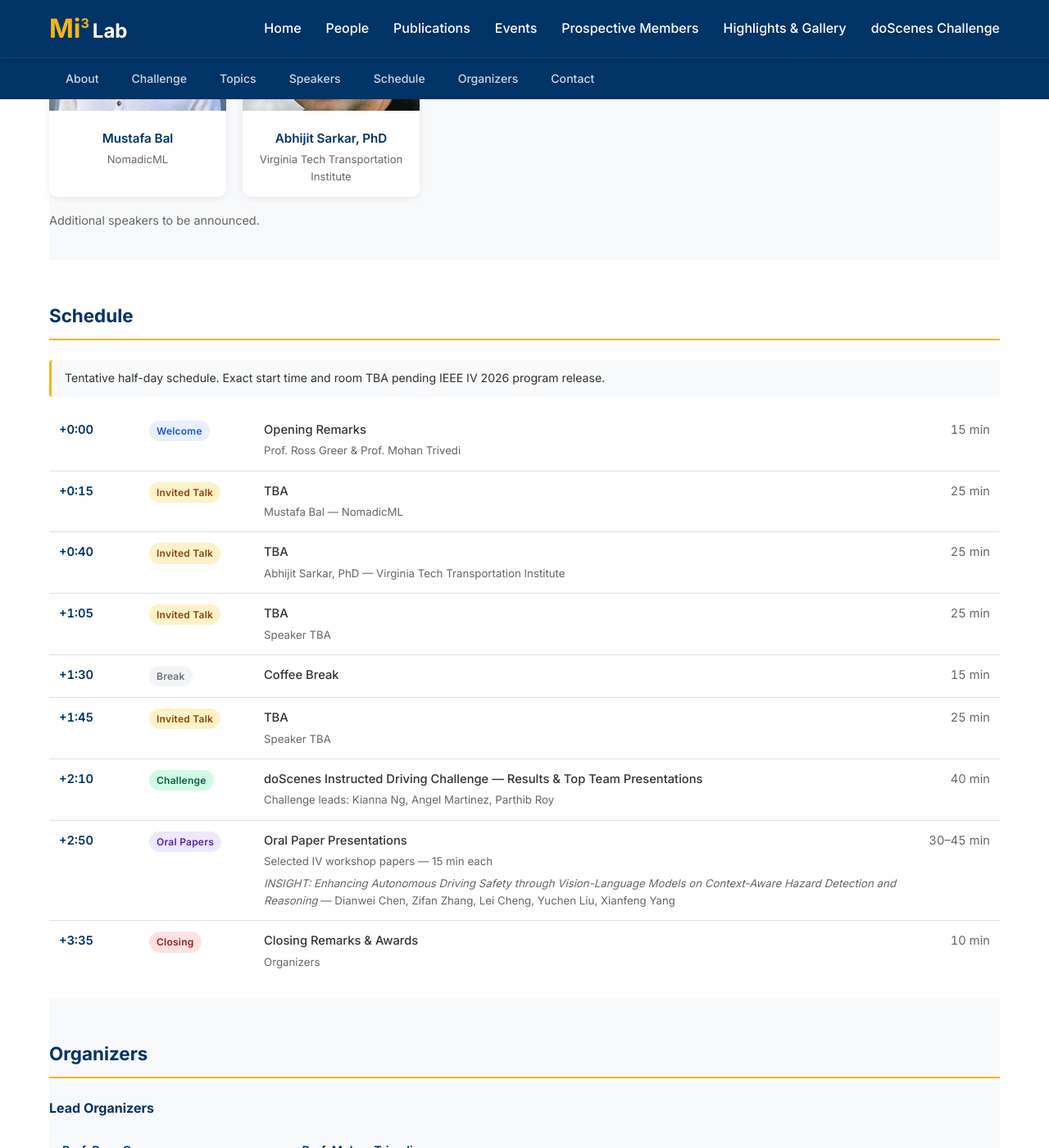
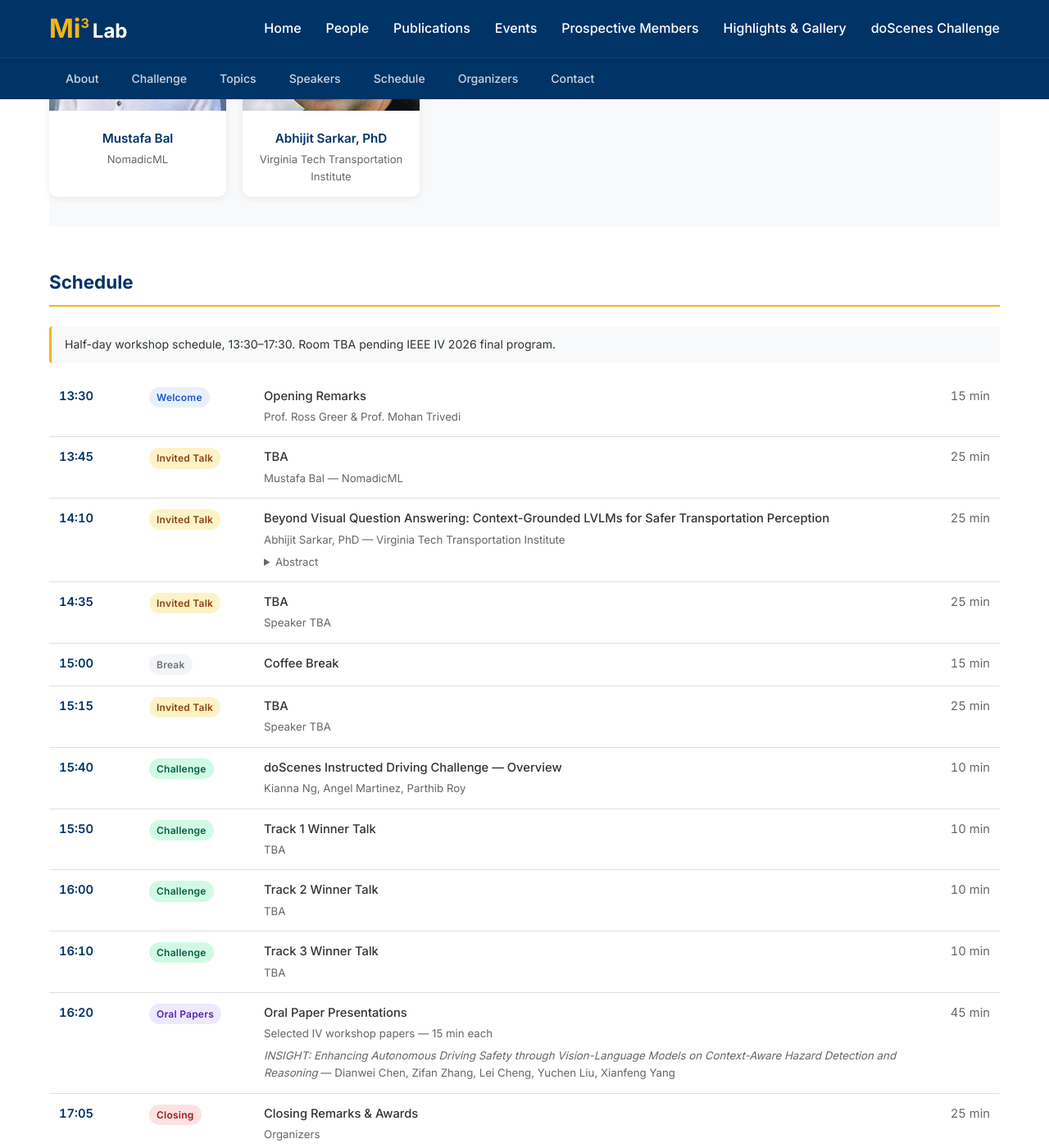
Before and after one commit to Mi3-Lab/mi3-lab.github.io, a Jekyll site: the page built from vl-iiv-2026.html, in a window 1280 px wide and 1400 px high, scrolled down 1849 px. Shown: the whole window at 82% size. Built offline with Jekyll 4.4.1, drawn with Linux system fonts in a browser that asks for light colours; some of the changed text lies outside the part shown.

Commit message:
Update homepage recognition, IV workshop timing, speakers, and schedule
Homepage:
- ASCENDr grant now shows $200,000 amount
- NHTSA updated to First Place Internationally (was North American Finalist)

VL-IIV 2026 workshop:
- Workshop time updated to 13:30-17:30 in hero and schedule note
- Schedule converted to absolute times
- 'Invited Speakers' section renamed to 'Speakers' (confirmed)
- Abhijit Sarkar's title and abstract added to schedule
- doScenes challenge block expanded to 4 talks: overview + Track 1/2/3 winner talks
- Closing extended to 25 min to fill 17:30 end time

Co-Authored-By: Claude Sonnet 4.6 <noreply@anthropic.com>

```diff
--- a/index.html
+++ b/index.html
@@ -103,7 +103,7 @@ title: Home
       <div class="recognition-item">
         <div class="recognition-logo" style="font-weight:700;font-size:1.1rem;color:#002856;text-align:center;line-height:1.2;">ASCENDr</div>
         <div class="recognition-content">
-          <h3>ASCENDr Seed Grant (2026)</h3>
+          <h3>ASCENDr Seed Grant (2026 &middot; $200,000)</h3>
           <p><em>Naturalistic Multimodal Human Instruction for Resilient Human–Machine Teaming in Autonomous Defense Systems</em></p>
         </div>
       </div>
@@ -112,7 +112,7 @@ title: Home
           <img src="/assets/images/logos/nhtsa-brand.png" alt="NHTSA">
         </div>
         <div class="recognition-content">
-          <h3>North American Finalist — NHTSA Enhanced Safety of Vehicles Safety Design Competition (2026)</h3>
+          <h3>First Place Internationally — NHTSA Enhanced Safety of Vehicles Safety Design Competition (2026)</h3>
           <p><em>Vision-Language Work Zone Intelligence for Safety-Critical Speed Regulation of Mixed-Autonomy Vehicles in Dynamic Environments</em></p>
         </div>
       </div>
--- a/vl-iiv-2026.html
+++ b/vl-iiv-2026.html
@@ -259,7 +259,7 @@ title: VL-IIV 2026 Workshop
   <div class="container">
     <p class="workshop-subtitle">2nd Edition &mdash; IEEE Intelligent Vehicles Symposium 2026</p>
     <h1>Vision, Language, and Multimodal Human Instructions<br>for Interactive Intelligent Vehicles</h1>
-    <p class="workshop-date">Date and Time TBA &nbsp;&bull;&nbsp; VL-IIV 2026</p>
+    <p class="workshop-date">13:30&ndash;17:30 &nbsp;&bull;&nbsp; IEEE IV 2026 &nbsp;&bull;&nbsp; VL-IIV 2026</p>
   </div>
 </div>
 
@@ -337,16 +337,15 @@ title: VL-IIV 2026 Workshop
         </div>
       </div>
     </div>
-    <p style="color: var(--text-light); font-size: 0.9rem;">Additional speakers to be announced.</p>
   </section>
 
   <section class="workshop-section" id="schedule">
     <h2>Schedule</h2>
-    <p class="schedule-note">Tentative half-day schedule. Exact start time and room TBA pending IEEE IV 2026 program release.</p>
+    <p class="schedule-note">Half-day workshop schedule, 13:30&ndash;17:30. Room TBA pending IEEE IV 2026 final program.</p>
     <table class="schedule-table">
       <tbody>
         <tr>
-          <td class="schedule-time">+0:00</td>
+          <td class="schedule-time">13:30</td>
           <td class="schedule-type"><span class="schedule-badge badge-welcome">Welcome</span></td>
           <td>
             <div class="schedule-title">Opening Remarks</div>
@@ -355,7 +354,7 @@ title: VL-IIV 2026 Workshop
           <td class="schedule-time" style="text-align:right; color: var(--text-light); font-weight:400;">15 min</td>
         </tr>
         <tr>
-          <td class="schedule-time">+0:15</td>
+          <td class="schedule-time">13:45</td>
           <td class="schedule-type"><span class="schedule-badge badge-talk">Invited Talk</span></td>
           <td>
             <div class="schedule-title">TBA</div>
@@ -364,16 +363,21 @@ title: VL-IIV 2026 Workshop
           <td class="schedule-time" style="text-align:right; color: var(--text-light); font-weight:400;">25 min</td>
         </tr>
         <tr>
-          <td class="schedule-time">+0:40</td>
+          <td class="schedule-time">14:10</td>
           <td class="schedule-type"><span class="schedule-badge badge-talk">Invited Talk</span></td>
           <td>
-            <div class="schedule-title">TBA</div>
+            <div class="schedule-title">Beyond Visual Question Answering: Context-Grounded LVLMs for Safer Transportation Perception</div>
             <div class="schedule-speaker">Abhijit Sarkar, PhD &mdash; Virginia Tech Transportation Institute</div>
+            <details style="margin-top:6px;">
+              <summary style="font-size:0.82rem;color:var(--text-light);cursor:pointer;">Abstract</summary>
+              <p style="font-size:0.82rem;color:var(--text-light);line-height:1.6;margin-top:6px;">Large Vision-Language Models have created new opportunities for transportation scene understanding by allowing researchers and practitioners to query complex traffic scenes using natural language. However, transportation perception is not simply an image-understanding problem. Safety-relevant reasoning often depends on contextual information not fully captured by a single RGB frame, including temporal motion, 3D spatial structure, road-user interactions, environmental conditions, and visibility constraints.</p>
+              <p style="font-size:0.82rem;color:var(--text-light);line-height:1.6;margin-top:6px;">This talk presents recent work on context-grounded LVLMs for transportation through two complementary directions. The first is <em>3D spatial grounding</em>, where 2D visual inputs are augmented with LiDAR-, stereo-, or tracking-derived information so that LVLMs can reason about depth, object position, motion, and vehicle-to-vehicle interaction &mdash; moving beyond visual description toward spatially informed traffic-scene reasoning critical for safety questions such as lane-change feasibility, vulnerable-road-user presence, and interaction risk. The second is <em>concept grounding</em>, where LVLMs are encouraged to reason through human-interpretable evidence rather than directly predicting a final label, making outputs more interpretable, auditable, and robust for safety-critical transportation applications.</p>
+            </details>
           </td>
           <td class="schedule-time" style="text-align:right; color: var(--text-light); font-weight:400;">25 min</td>
         </tr>
         <tr>
-          <td class="schedule-time">+1:05</td>
+          <td class="schedule-time">14:35</td>
           <td class="schedule-type"><span class="schedule-badge badge-talk">Invited Talk</span></td>
           <td>
             <div class="schedule-title">TBA</div>
@@ -382,7 +386,7 @@ title: VL-IIV 2026 Workshop
           <td class="schedule-time" style="text-align:right; color: var(--text-light); font-weight:400;">25 min</td>
         </tr>
         <tr>
-          <td class="schedule-time">+1:30</td>
+          <td class="schedule-time">15:00</td>
           <td class="schedule-type"><span class="schedule-badge badge-break">Break</span></td>
           <td>
             <div class="schedule-title">Coffee Break</div>
@@ -390,7 +394,7 @@ title: VL-IIV 2026 Workshop
           <td class="schedule-time" style="text-align:right; color: var(--text-light); font-weight:400;">15 min</td>
         </tr>
         <tr>
-          <td class="schedule-time">+1:45</td>
+          <td class="schedule-time">15:15</td>
           <td class="schedule-type"><span class="schedule-badge badge-talk">Invited Talk</span></td>
           <td>
             <div class="schedule-title">TBA</div>
@@ -399,32 +403,59 @@ title: VL-IIV 2026 Workshop
           <td class="schedule-time" style="text-align:right; color: var(--text-light); font-weight:400;">25 min</td>
         </tr>
         <tr>
-          <td class="schedule-time">+2:10</td>
+          <td class="schedule-time">15:40</td>
           <td class="schedule-type"><span class="schedule-badge badge-challenge">Challenge</span></td>
           <td>
-            <div class="schedule-title">doScenes Instructed Driving Challenge — Results &amp; Top Team Presentations</div>
-            <div class="schedule-speaker">Challenge leads: Kianna Ng, Angel Martinez, Parthib Roy</div>
+            <div class="schedule-title">doScenes Instructed Driving Challenge — Overview</div>
+            <div class="schedule-speaker">Kianna Ng, Angel Martinez, Parthib Roy</div>
           </td>
-          <td class="schedule-time" style="text-align:right; color: var(--text-light); font-weight:400;">40 min</td>
+          <td class="schedule-time" style="text-align:right; color: var(--text-light); font-weight:400;">10 min</td>
         </tr>
         <tr>
-          <td class="schedule-time">+2:50</td>
+          <td class="schedule-time">15:50</td>
+          <td class="schedule-type"><span class="schedule-badge badge-challenge">Challenge</span></td>
+          <td>
+            <div class="schedule-title">Track 1 Winner Talk</div>
+            <div class="schedule-speaker">TBA</div>
+          </td>
+          <td class="schedule-time" style="text-align:right; color: var(--text-light); font-weight:400;">10 min</td>
+        </tr>
+        <tr>
+          <td class="schedule-time">16:00</td>
+          <td class="schedule-type"><span class="schedule-badge badge-challenge">Challenge</span></td>
+          <td>
+            <div class="schedule-title">Track 2 Winner Talk</div>
+            <div class="schedule-speaker">TBA</div>
+          </td>
+          <td class="schedule-time" style="text-align:right; color: var(--text-light); font-weight:400;">10 min</td>
+        </tr>
+        <tr>
+          <td class="schedule-time">16:10</td>
+          <td class="schedule-type"><span class="schedule-badge badge-challenge">Challenge</span></td>
+          <td>
+            <div class="schedule-title">Track 3 Winner Talk</div>
+            <div class="schedule-speaker">TBA</div>
+          </td>
+          <td class="schedule-time" style="text-align:right; color: var(--text-light); font-weight:400;">10 min</td>
+        </tr>
+        <tr>
+          <td class="schedule-time">16:20</td>
           <td class="schedule-type"><span class="schedule-badge badge-oral">Oral Papers</span></td>
           <td>
             <div class="schedule-title">Oral Paper Presentations</div>
             <div class="schedule-speaker">Selected IV workshop papers &mdash; 15 min each</div>
             <div class="schedule-speaker" style="margin-top:0.4em;"><em>INSIGHT: Enhancing Autonomous Driving Safety through Vision-Language Models on Context-Aware Hazard Detection and Reasoning</em> &mdash; Dianwei Chen, Zifan Zhang, Lei Cheng, Yuchen Liu, Xianfeng Yang</div>
           </td>
-          <td class="schedule-time" style="text-align:right; color: var(--text-light); font-weight:400;">30&ndash;45 min</td>
+          <td class="schedule-time" style="text-align:right; color: var(--text-light); font-weight:400;">45 min</td>
         </tr>
         <tr>
-          <td class="schedule-time">+3:35</td>
+          <td class="schedule-time">17:05</td>
           <td class="schedule-type"><span class="schedule-badge badge-closing">Closing</span></td>
           <td>
             <div class="schedule-title">Closing Remarks &amp; Awards</div>
             <div class="schedule-speaker">Organizers</div>
           </td>
-          <td class="schedule-time" style="text-align:right; color: var(--text-light); font-weight:400;">10 min</td>
+          <td class="schedule-time" style="text-align:right; color: var(--text-light); font-weight:400;">25 min</td>
         </tr>
       </tbody>
     </table>
```
Also changed, not shown: other parts of vl-iiv-2026.html (+1 -1 lines).
